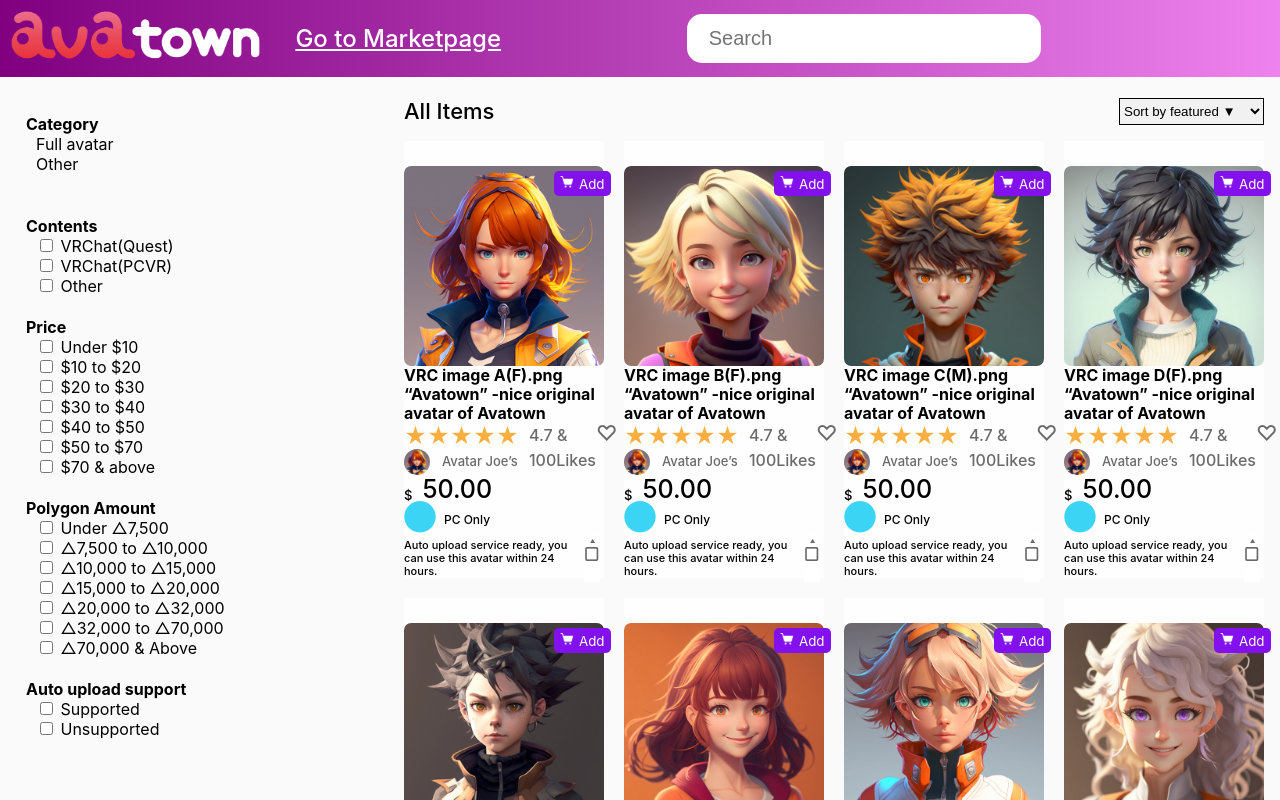
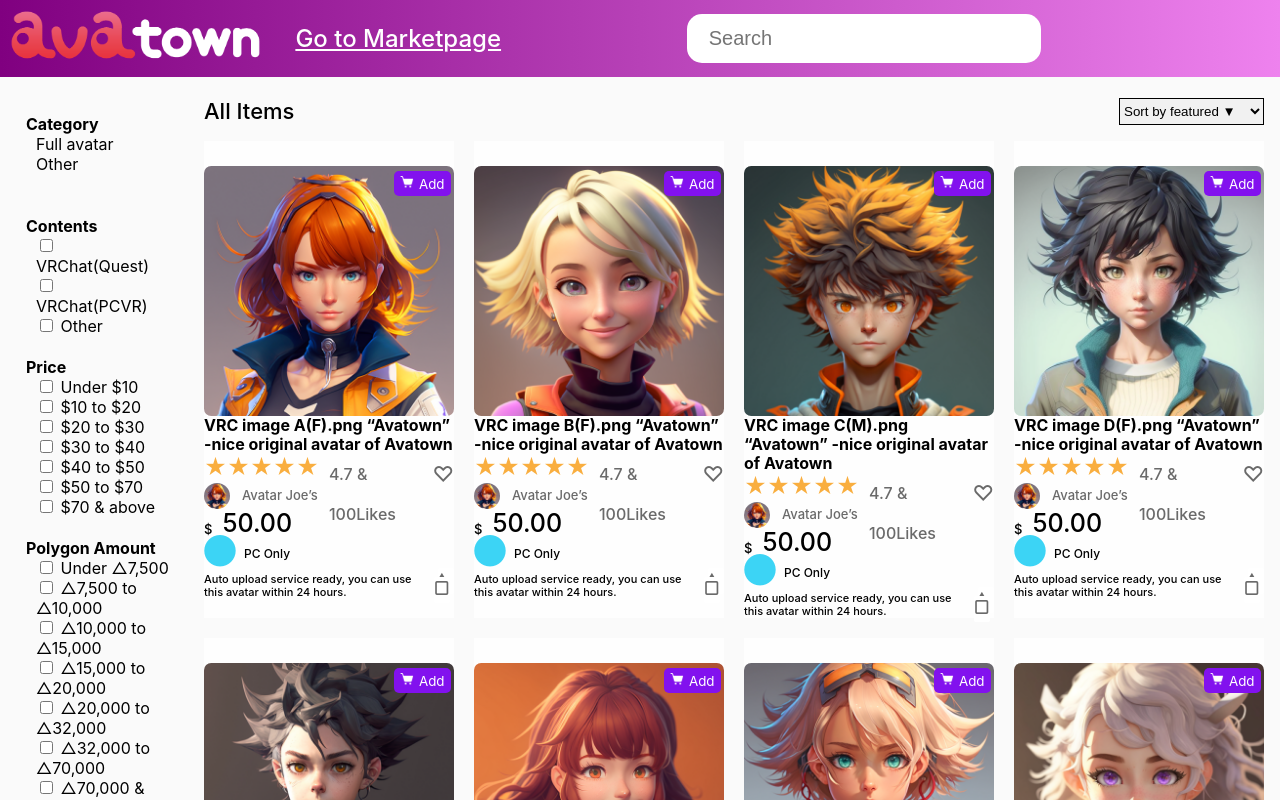
Before and after one commit to afrin321/dolami-coding-test-afrin-haque, a React (Create React App) app: page / in a window 1280 px wide. Shown: the top 800 px of the page. Built offline with nearby package versions, Linux system fonts and the light colour scheme; a web font is replaced by a local one.

Commit message:
Deployement fix+ some UI fixes

```diff
--- a/src/components/CopyLink.js
+++ b/src/components/CopyLink.js
@@ -9,8 +9,6 @@
     0,
     props.productName.length - 4
   );
-  const location = useLocation();
-  console.log(location.pathname);
 
   return (
     <>
@@ -51,7 +49,9 @@
             }}
             onClick={() => {
               navigator.clipboard.writeText(
-                "localhost:3000/products/" + productName
+                "https://afrin321.github.io/dolami-coding-test-afrin-haque/" +
+                  "/products/" +
+                  productName
               );
             }}
           >
--- a/src/styles/market.css
+++ b/src/styles/market.css
@@ -75,7 +75,7 @@
 .products-item {
     background-color: rgba(255, 255, 255, 0.8);
     font-size: 30px;
-    min-width: 200px;
+    min-width: 250px;
     margin: 0em;
     display: flex;
     justify-content: flex-start;
@@ -109,9 +109,9 @@
     font-family: 'Inter', sans-serif;
     font-style: normal;
     font-weight: 500;
-    font-size: 13px;
+    font-size: 11px;
     color: #6A6A6A;
-    line-height: 25px;
+    line-height: 2.5 !important;
 }
 
 .heart {
@@ -120,7 +120,7 @@
     font-weight: 500;
     font-size: 21px;
     color: #6A6A6A;
-    line-height: 22px;
+    line-height: 2;
 }
 
 .heart-red {
@@ -129,7 +129,7 @@
     font-weight: 500;
     font-size: 21px;
     color: red;
-    line-height: 22px;
+    line-height: 2;
 }
 
 .products-des {
@@ -137,6 +137,7 @@
     justify-content: space-between;
     flex-direction: row;
     max-height: 22px;
+    margin-bottom: 3px;
 }
 
 .products-des div {
@@ -249,7 +250,7 @@
 .first {
     position: relative;
     bottom: 5px;
-    left: 11px;
+    left: 16px;
     z-index: 2;
 }
 
@@ -309,7 +310,7 @@
     border-radius: 5px;
     position: relative;
     top: 30px;
-    left: 150px;
+    left: 190px;
     padding: auto 20px;
 
 
```
